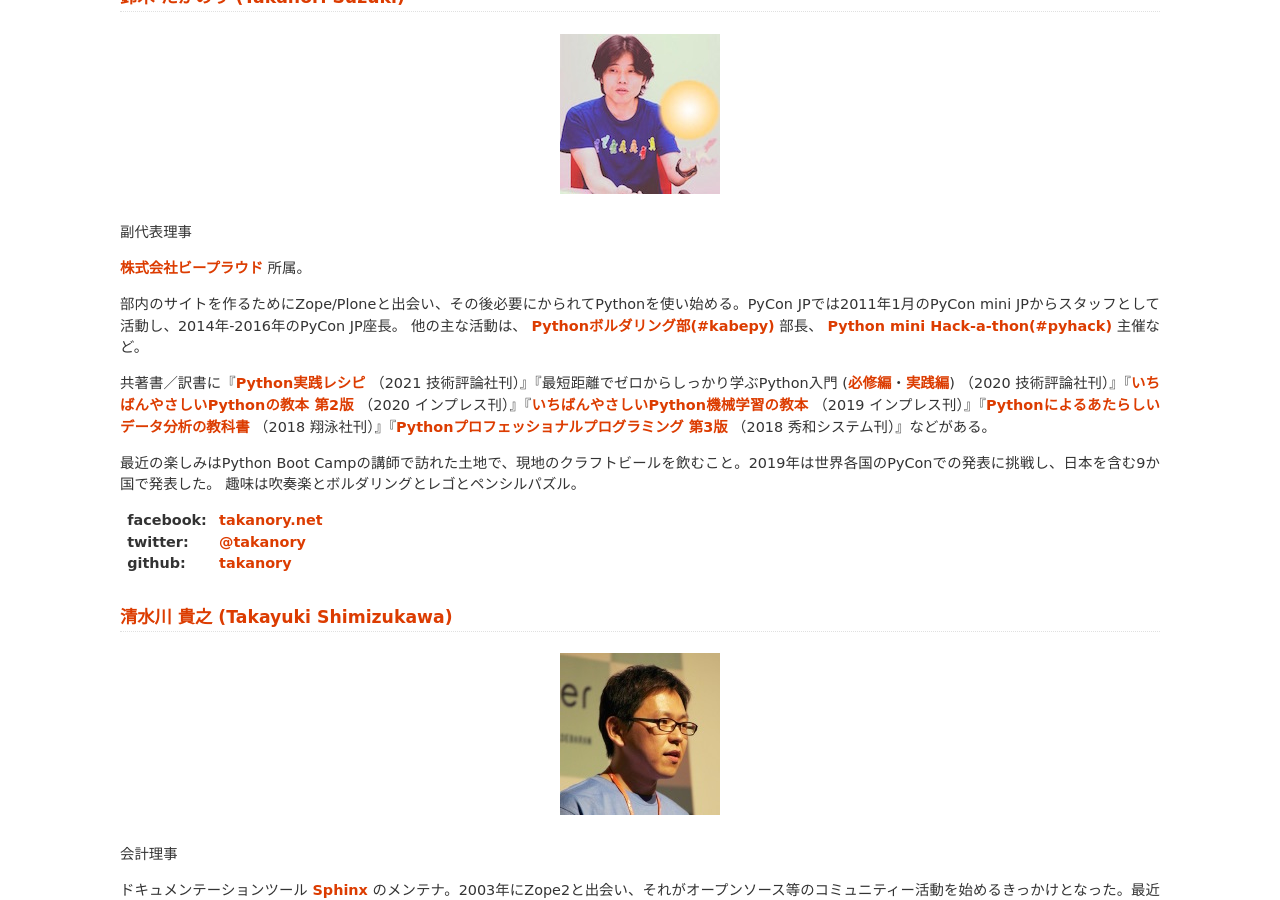
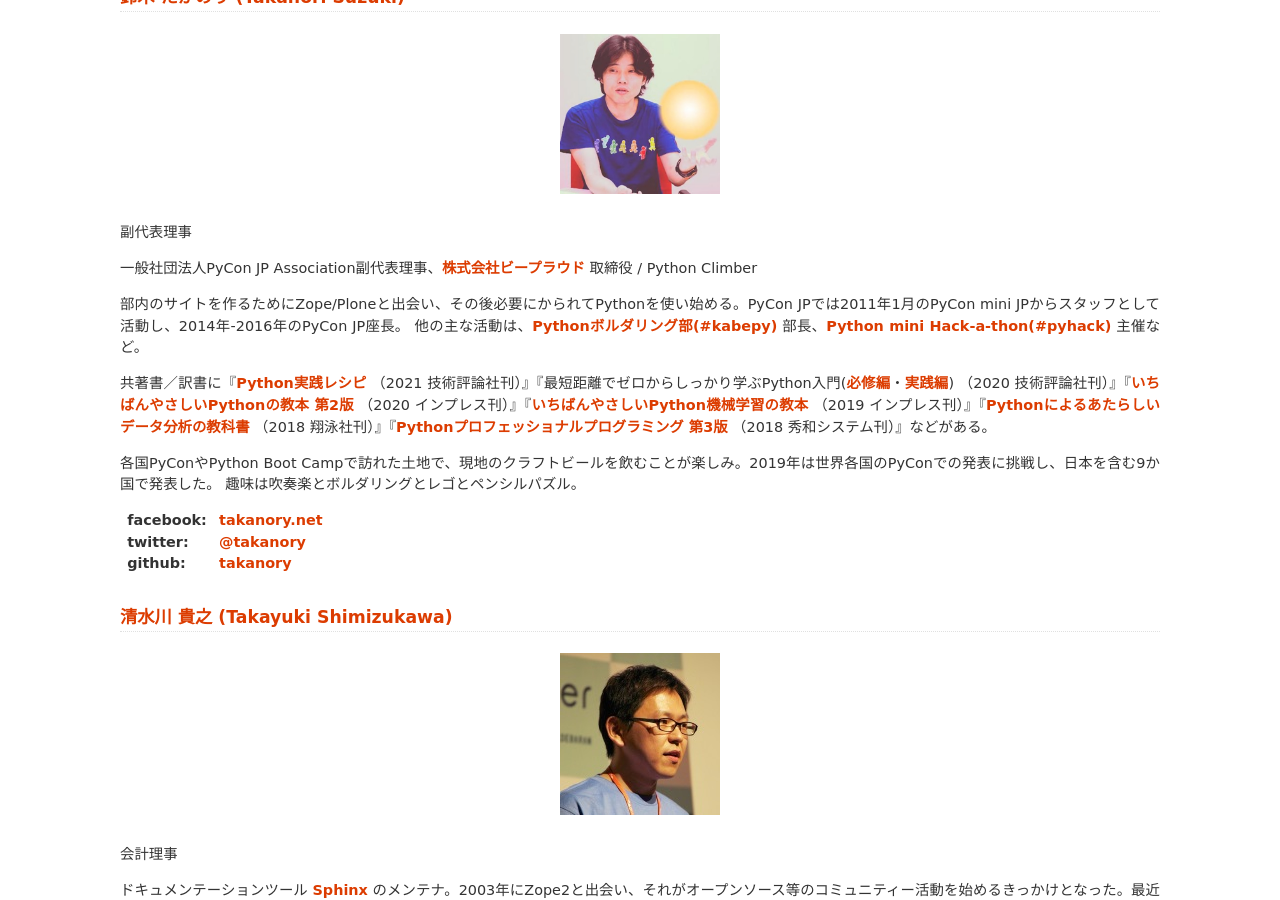
Before and after one commit to pyconjp/www.pycon.jp, a Sphinx documentation site: the page built from source/committee/board.rst, in a window 1280 px wide and 900 px high, scrolled down 888 px. Built offline with Sphinx 7.4.7, drawn with Linux system fonts in a browser that asks for light colours.

Commit message:
update takanory's profile

```diff
--- a/source/committee/board.rst
+++ b/source/committee/board.rst
@@ -26,18 +26,19 @@ Python Web関係の業務を中心にコンサルティングや構築を手が
 鈴木 たかのり (Takanori Suzuki)
 ===============================
 .. figure:: /_static/takanori.jpg
+   :width: 160
 
 副代表理事
 
-`株式会社ビープラウド <http://www.beproud.jp/>`_ 所属。
+一般社団法人PyCon JP Association副代表理事、`株式会社ビープラウド <http://www.beproud.jp/>`_ 取締役 / Python Climber
 
 部内のサイトを作るためにZope/Ploneと出会い、その後必要にかられてPythonを使い始める。PyCon JPでは2011年1月のPyCon mini JPからスタッフとして活動し、2014年-2016年のPyCon JP座長。
-他の主な活動は、 `Pythonボルダリング部(#kabepy) <http://kabepy.connpass.com/>`_ 部長、 `Python mini Hack-a-thon(#pyhack) <http://pyhack.connpass.com/>`_ 主催など。
+他の主な活動は、`Pythonボルダリング部(#kabepy) <http://kabepy.connpass.com/>`_ 部長、`Python mini Hack-a-thon(#pyhack) <http://pyhack.connpass.com/>`_ 主催など。
 
 
-共著書／訳書に『`Python実践レシピ <https://gihyo.jp/book/2022/978-4-297-12576-9>`_ （2021 技術評論社刊）』『最短距離でゼロからしっかり学ぶPython入門 (`必修編 <https://gihyo.jp/book/2020/978-4-297-11570-8>`_・`実践編 <https://gihyo.jp/book/2020/978-4-297-11572-2>`_) （2020 技術評論社刊）』『`いちばんやさしいPythonの教本 第2版 <https://book.impress.co.jp/books/1119101162>`_ （2020 インプレス刊）』『`いちばんやさしいPython機械学習の教本 <https://book.impress.co.jp/books/1118101072>`_ （2019 インプレス刊）』『`Pythonによるあたらしいデータ分析の教科書 <https://www.shoeisha.co.jp/book/detail/9784798158341>`_ （2018 翔泳社刊）』『`Pythonプロフェッショナルプログラミング 第3版 <https://www.shuwasystem.co.jp/products/7980html/5382.html>`__ （2018 秀和システム刊）』などがある。
+共著書／訳書に『`Python実践レシピ <https://gihyo.jp/book/2022/978-4-297-12576-9>`_ （2021 技術評論社刊）』『最短距離でゼロからしっかり学ぶPython入門(`必修編 <https://gihyo.jp/book/2020/978-4-297-11570-8>`_・`実践編 <https://gihyo.jp/book/2020/978-4-297-11572-2>`_) （2020 技術評論社刊）』『`いちばんやさしいPythonの教本 第2版 <https://book.impress.co.jp/books/1119101162>`_ （2020 インプレス刊）』『`いちばんやさしいPython機械学習の教本 <https://book.impress.co.jp/books/1118101072>`_ （2019 インプレス刊）』『`Pythonによるあたらしいデータ分析の教科書 <https://www.shoeisha.co.jp/book/detail/9784798158341>`_ （2018 翔泳社刊）』『`Pythonプロフェッショナルプログラミング 第3版 <https://www.shuwasystem.co.jp/products/7980html/5382.html>`__ （2018 秀和システム刊）』などがある。
 
-最近の楽しみはPython Boot Campの講師で訪れた土地で、現地のクラフトビールを飲むこと。2019年は世界各国のPyConでの発表に挑戦し、日本を含む9か国で発表した。
+各国PyConやPython Boot Campで訪れた土地で、現地のクラフトビールを飲むことが楽しみ。2019年は世界各国のPyConでの発表に挑戦し、日本を含む9か国で発表した。
 趣味は吹奏楽とボルダリングとレゴとペンシルパズル。
 
 :facebook: `takanory.net <https://www.facebook.com/takanory.net>`_
```
Also changed, not shown: source/_static/takanori.jpg.
